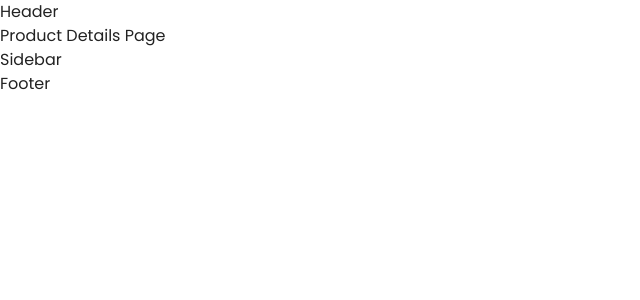
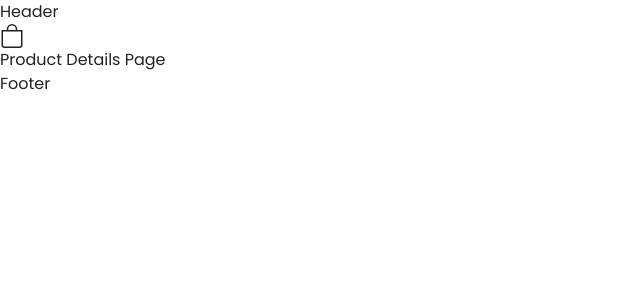
Before and after one commit to kirnatia/Ecommerce_Capstone, a React (Create React App) app: page /product/1 in a window 1280 px wide. Shown: the top 300 px of the page, without its empty margins (0-640 px from the left). Built offline with nearby package versions, Linux system fonts and the light colour scheme; no server answers.

Commit message:
created sidebar and other components

```diff
--- a/src/components/Header.js
+++ b/src/components/Header.js
@@ -1,7 +1,21 @@
-import React from 'react';
+import React, { useContext } from 'react';
+import { SidebarContext } from '../contexts/SidebarContext';
+
+import { BsBag } from 'react-icons/bs';
 
 const Header = () => {
-  return <div>Header</div>;
+  const { isOpen, setIsOpen } = useContext (SidebarContext);
+  return (
+    <div>
+    <div>Header</div>
+    <div onClick={()=>
+        setIsOpen(!isOpen)}
+      className='cursor-pointer flex relative'>
+        <BsBag className='text-2xl' />
+      </div>
+    </div>
+
+  );
 };
 
 export default Header;
--- a/src/components/Sidebar.js
+++ b/src/components/Sidebar.js
@@ -1,7 +1,22 @@
-import React from 'react';
+import React, { useContext } from "react";
+// import { Link } from "react-router-dom";
+// import { IoMdArrowForward } from "react-icons/io";
+// import { FiTrash2 } from "react-icons/fi";
+// import CartItem from "../components/CartItem";
+import { SidebarContext } from "../contexts/SidebarContext";
 
 const Sidebar = () => {
-  return <div>Sidebar</div>;
+  const { isOpen, handleClose } = useContext(SidebarContext);
+
+  return (
+    <div
+      className={`${
+        isOpen ? "right-0" : "-right-full"
+      } w-full bg-white fixed top-0 h-full shadow-2xl md:w-[35vw] xl:max-w-[30vw] transition-all duration-300 z-20 px-4 lg:px-[35px]`}
+    >
+      Sidebar
+    </div>
+  );
 };
 
 export default Sidebar;
--- a/src/contexts/SidebarContext.js
+++ b/src/contexts/SidebarContext.js
@@ -1,7 +1,20 @@
-import React from 'react';
+import React, {useState, createContext} from 'react';
 
-const SidebarContext = () => {
-  return <div>SidebarContext</div>;
+export const SidebarContext = createContext();
+const SidebarProvider = ({ children }) => {
+
+  const [isOpen, setIsOpen] = useState(false);
+
+  const handleClose = () => {
+    setIsOpen(false);
+  };
+  return (
+    <SidebarContext.Provider
+    value={{
+      isOpen, setIsOpen,
+      handleClose
+    }}>
+    {children}</SidebarContext.Provider>);
 };
 
-export default SidebarContext;
+export default SidebarProvider;
--- a/src/index.js
+++ b/src/index.js
@@ -3,14 +3,17 @@ import ReactDOM from 'react-dom/client';
 import './index.css';
 import App from './App';
 import ProductProvider from './contexts/ProductContext';
+import SidebarProvider from './contexts/SidebarContext';
 
 const root = ReactDOM.createRoot(document.getElementById('root'));
 root.render(
+  <SidebarProvider>
   <ProductProvider>
 
   <React.StrictMode>
     <App />
     </React.StrictMode>
 
-  </ProductProvider>
+    </ProductProvider>
+    </SidebarProvider>
 );
```
